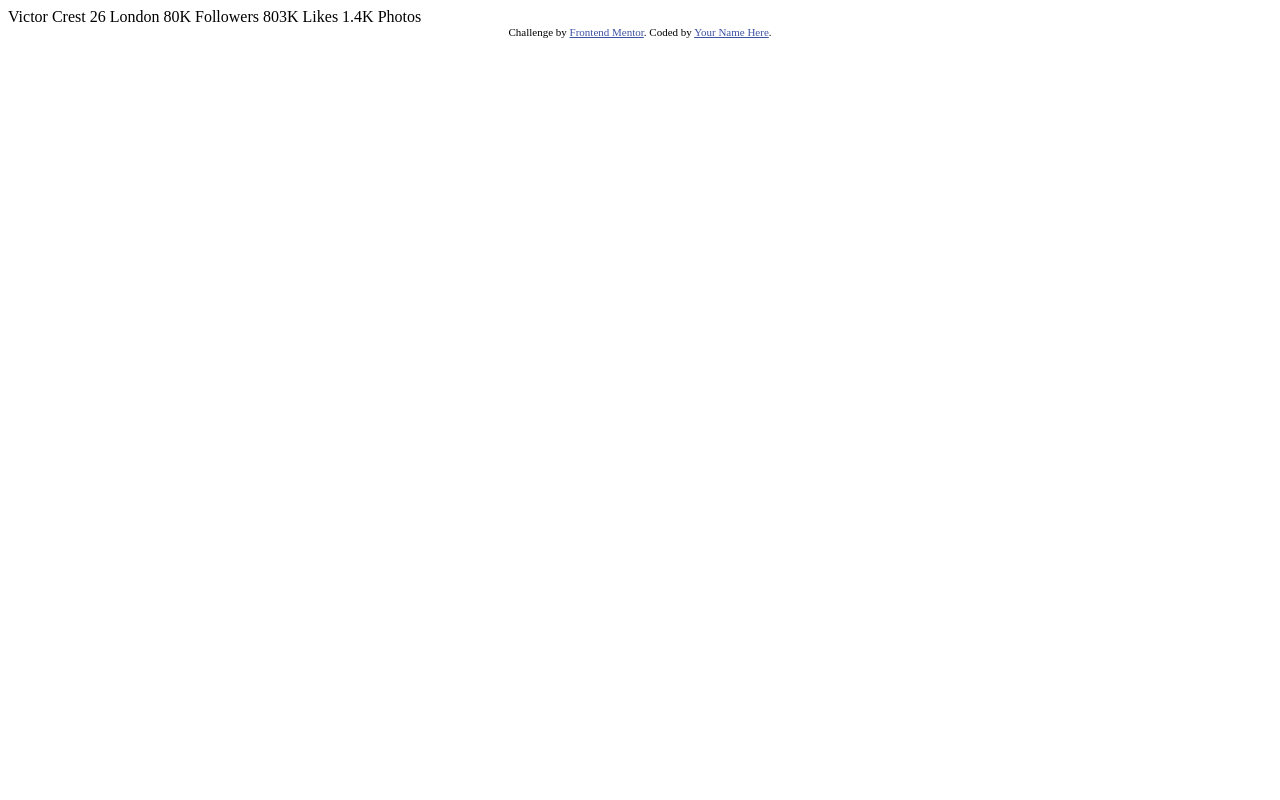
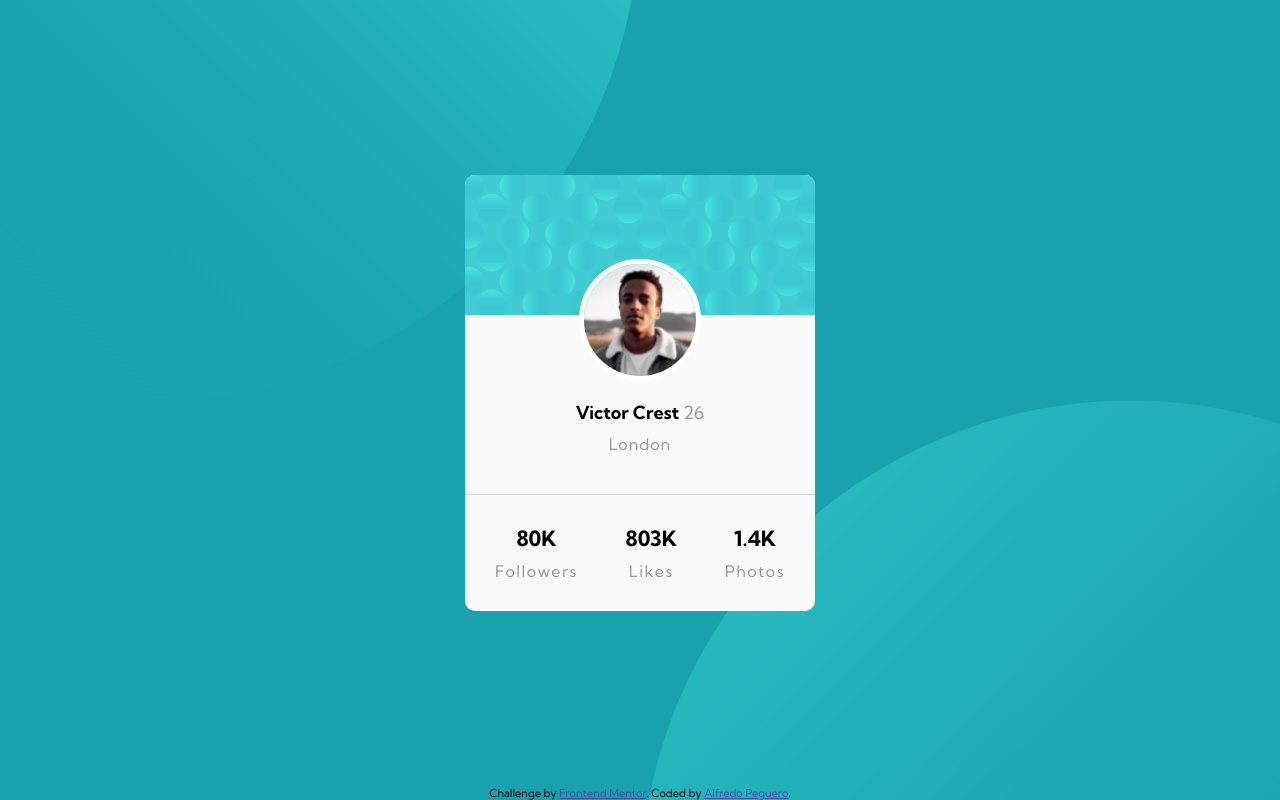
Before and after one commit to AlfredoPeguero/profile-card, a plain HTML site: page index.html in a window 1280 px wide. Drawn offline with Linux system fonts and the light colour scheme.

Commit message:
challenge done

```diff
--- /dev/null
+++ b/css/styles.css
@@ -0,0 +1,89 @@
+@import url("https://fonts.googleapis.com/css2?family=Kumbh+Sans:wght@400;700&display=swap");
+
+*,
+*::before,
+*::after {
+  margin: 0;
+  padding: 0;
+  box-sizing: border-box;
+}
+body {
+  min-height: 100vh;
+  background: hsl(185, 75%, 39%);
+  display: flex;
+  justify-content: center;
+  align-content: center;
+  flex-direction: column;
+  font-family: "Kumbh Sans", sans-serif;
+  background-image: url("/images/bg-pattern-top.svg") , url("/images/bg-pattern-bottom.svg");
+  background-repeat: no-repeat, no-repeat;
+  background-position: right 50vw bottom 50vh, left 50vw top 50vh ;
+}
+.container {
+  max-width: 900px;
+  margin: auto;
+  border-radius: 10px;
+  background: #fafafa;
+}
+.middle {
+  display: flex;
+  flex-direction: column;
+  align-items: center;
+}
+.middle .name {
+  font-size: 18px;
+  font-weight: 700;
+  margin-top: 20px;
+}
+.middle .name span {
+  font-weight: 400;
+  color: hsl(0, 0%, 59%);
+}
+.middle .city {
+  color: hsl(0, 0%, 59%);
+  letter-spacing: 1px;
+  font-size: 16px;
+  font-weight: 400;
+  margin-top: 10px;
+  margin-bottom: 20px;
+}
+.middle img {
+  border-radius: 50%;
+  border: 5px solid white;
+  margin-top: -60px;
+  width: 35%;
+}
+.stats {
+  padding: 30px;
+  border-top: 1px solid hsla(0, 0%, 59%, 0.377);
+  margin-top: 20px;
+  font-size: 18px;
+}
+.stats .social-stats {
+  display: flex;
+  justify-content: space-between;
+}
+.info {
+  display: flex;
+  flex-direction: column;
+  justify-content: center;
+  align-items: center;
+}
+.info p {
+  margin-top: 10px;
+  color: hsl(0, 0%, 59%);
+  letter-spacing: 1.5px;
+  font-size: 16px;
+}
+.top-bg img {
+  width: 100%;
+  border-radius: 10px 10px 0 0;
+}
+
+.attribution {
+  font-size: 11px;
+  text-align: center;
+}
+.attribution a {
+  color: hsl(228, 45%, 44%);
+}
--- a/index.html
+++ b/index.html
@@ -1,35 +1,55 @@
 <!DOCTYPE html>
 <html lang="en">
   <head>
-  <meta charset="UTF-8">
-  <meta name="viewport" content="width=device-width, initial-scale=1.0"> <!-- displays site properly based on user's device -->
+    <meta charset="UTF-8" />
+    <meta name="viewport" content="width=device-width, initial-scale=1.0" />
+    <!-- displays site properly based on user's device -->
 
-  <link rel="icon" type="image/png" sizes="32x32" href="./images/favicon-32x32.png">
+    <link
+      rel="icon"
+      type="image/png"
+      sizes="32x32"
+      href="./images/favicon-32x32.png"
+    />
 
     <title>Frontend Mentor | Profile card component</title>
-
+    <link rel="stylesheet" href="./css/styles.css" />
     <!-- Feel free to remove these styles or customise in your own stylesheet 👍 -->
-  <style>
-    .attribution { font-size: 11px; text-align: center; }
-    .attribution a { color: hsl(228, 45%, 44%); }
-  </style>
   </head>
   <body>
-  Victor Crest
-  26
-  London
+    <div class="container">
+      <div class="top-bg">
+        <img src="./images/bg-pattern-card.svg" alt="" />
+      </div>
+      <div class="middle">
+        <img src="./images/image-victor.jpg" alt="img" />
+        <div class="name">Victor Crest <span>26</span></div>
+        <div class="city">London</div>
+      </div>
+      <div class="stats">
+        <div class="social-stats">
+          <div class="info">
+            <h3>80K</h3>
+            <p>Followers</p>
+          </div>
+          <div class="info">
+            <h3>803K</h3>
+            <p>Likes</p>
+          </div>
 
-  80K
-  Followers
+          <div class="info">
+            <h3>1.4K</h3>
+            <p>Photos</p>
+          </div>
+        </div>
+      </div>
+    </div>
 
-  803K
-  Likes
-
-  1.4K
-  Photos
     <div class="attribution">
-    Challenge by <a href="https://www.frontendmentor.io?ref=challenge" target="_blank">Frontend Mentor</a>.
-    Coded by <a href="#">Your Name Here</a>.
+      Challenge by
+      <a href="https://www.frontendmentor.io?ref=challenge" target="_blank"
+        >Frontend Mentor</a
+      >. Coded by <a href="#">Alfredo Peguero</a>.
     </div>
   </body>
 </html>
```
Lines whose indentation alone changed are shown as unchanged.
